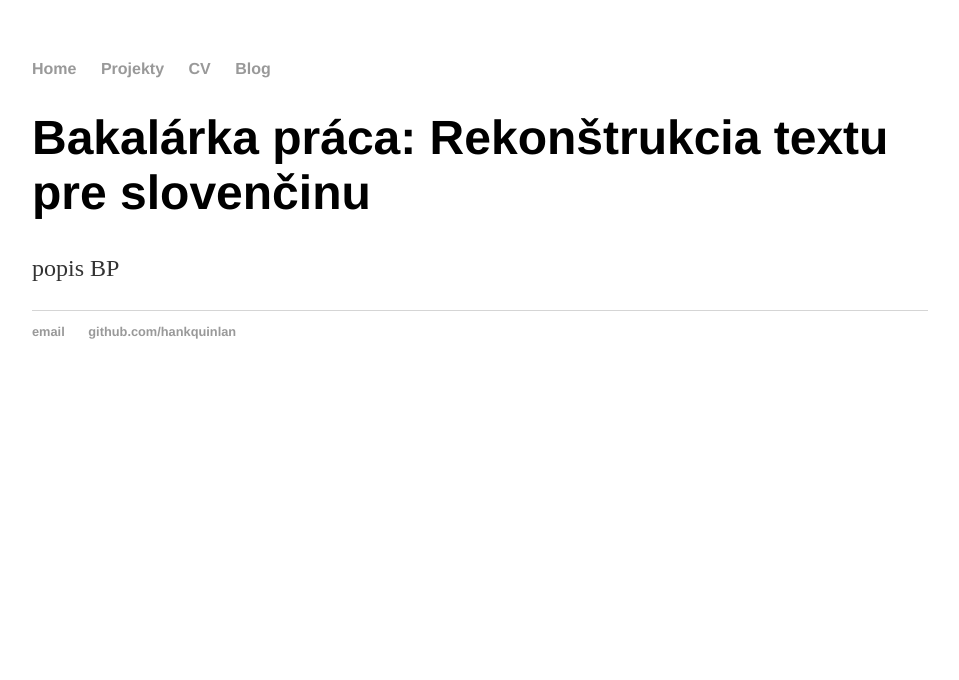
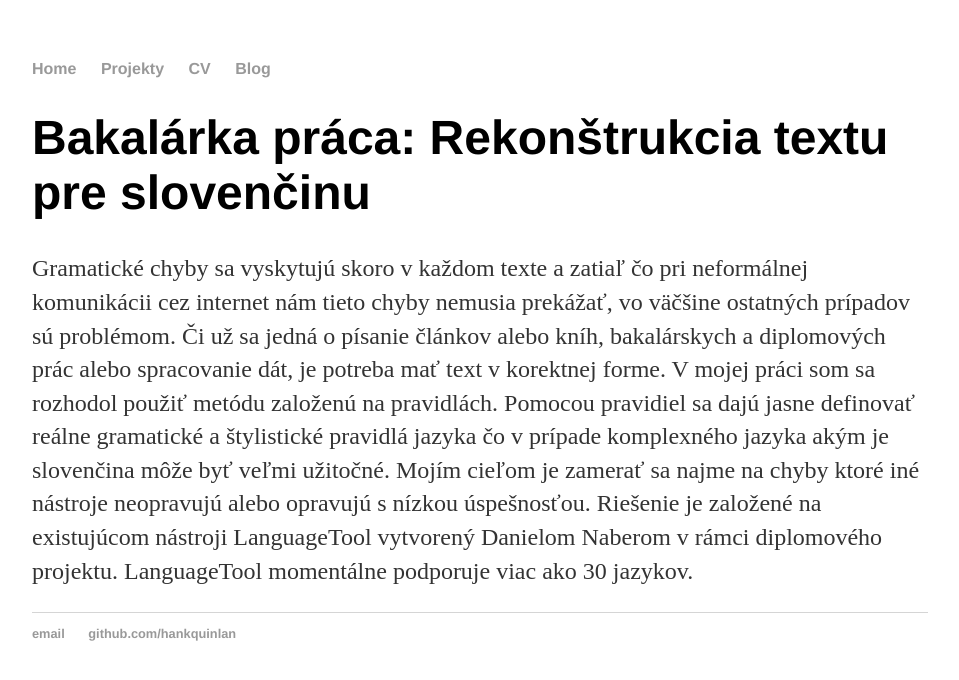
Before and after one commit to matusmatula/matusmatula.github.io, a Jekyll site: the page built from _projects/BP.md, in a window 1280 px wide. Shown: the top 680 px of the page, without its empty margins (160-1119 px from the left). Built offline with Jekyll 4.4.1, drawn with Linux system fonts in a browser that asks for light colours.

Commit message:
Update BP.md

```diff
--- a/_projects/BP.md
+++ b/_projects/BP.md
@@ -2,4 +2,15 @@
 layout: "project"
 title: "Bakalárka práca: Rekonštrukcia textu pre slovenčinu"
 ---
-popis BP
+Gramatické chyby sa vyskytujú skoro v každom texte a zatiaľ čo pri neformálnej
+komunikácii cez internet nám tieto chyby nemusia prekážať, vo väčšine ostatných
+prípadov sú problémom. Či už sa jedná o písanie článkov alebo kníh, bakalárskych a
+diplomových prác alebo spracovanie dát, je potreba mať text v korektnej forme.
+V mojej práci som sa rozhodol použiť metódu založenú na pravidlách. Pomocou
+pravidiel sa dajú jasne definovať reálne gramatické a štylistické pravidlá jazyka čo v
+prípade komplexného jazyka akým je slovenčina môže byť veľmi užitočné. Mojím
+cieľom je zamerať sa najme na chyby ktoré iné nástroje neopravujú alebo opravujú s
+nízkou úspešnosťou.
+Riešenie je založené na existujúcom nástroji LanguageTool vytvorený Danielom
+Naberom v rámci diplomového projektu. LanguageTool momentálne podporuje viac ako
+30 jazykov.
```
